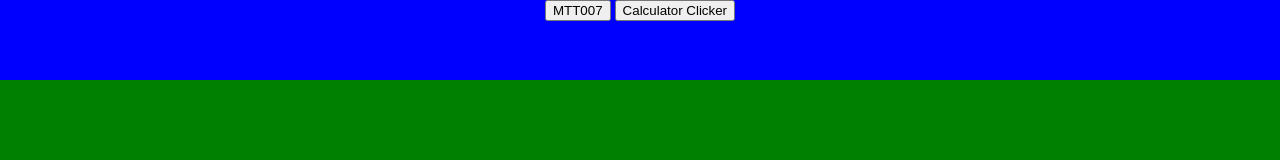
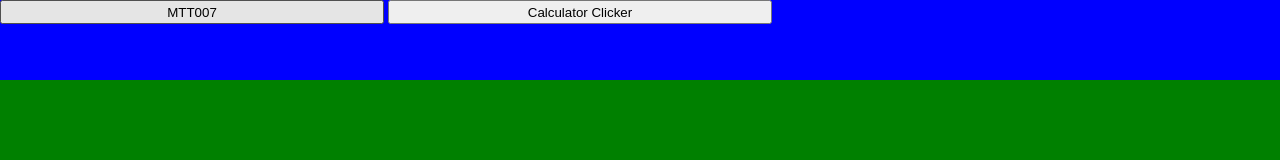
Before and after one commit to MTT007-git/MTT007-git.github.io, a plain HTML site: page calc_click_tg/index.html in a window 1280 px wide. Drawn offline with Linux system fonts and the light colour scheme.

Commit message:
Update index.html

```diff
--- a/calc_click_tg/index.html
+++ b/calc_click_tg/index.html
@@ -10,10 +10,12 @@
       width: 100%;
       height: 10%;
       position: fixed;
-      text-align: center;
     }
     .header_b {
       position: relative;
+      width: 30%;
+      height: 30%;
+      top: 50%-30%;
     }
   </style>
 </head>
```
